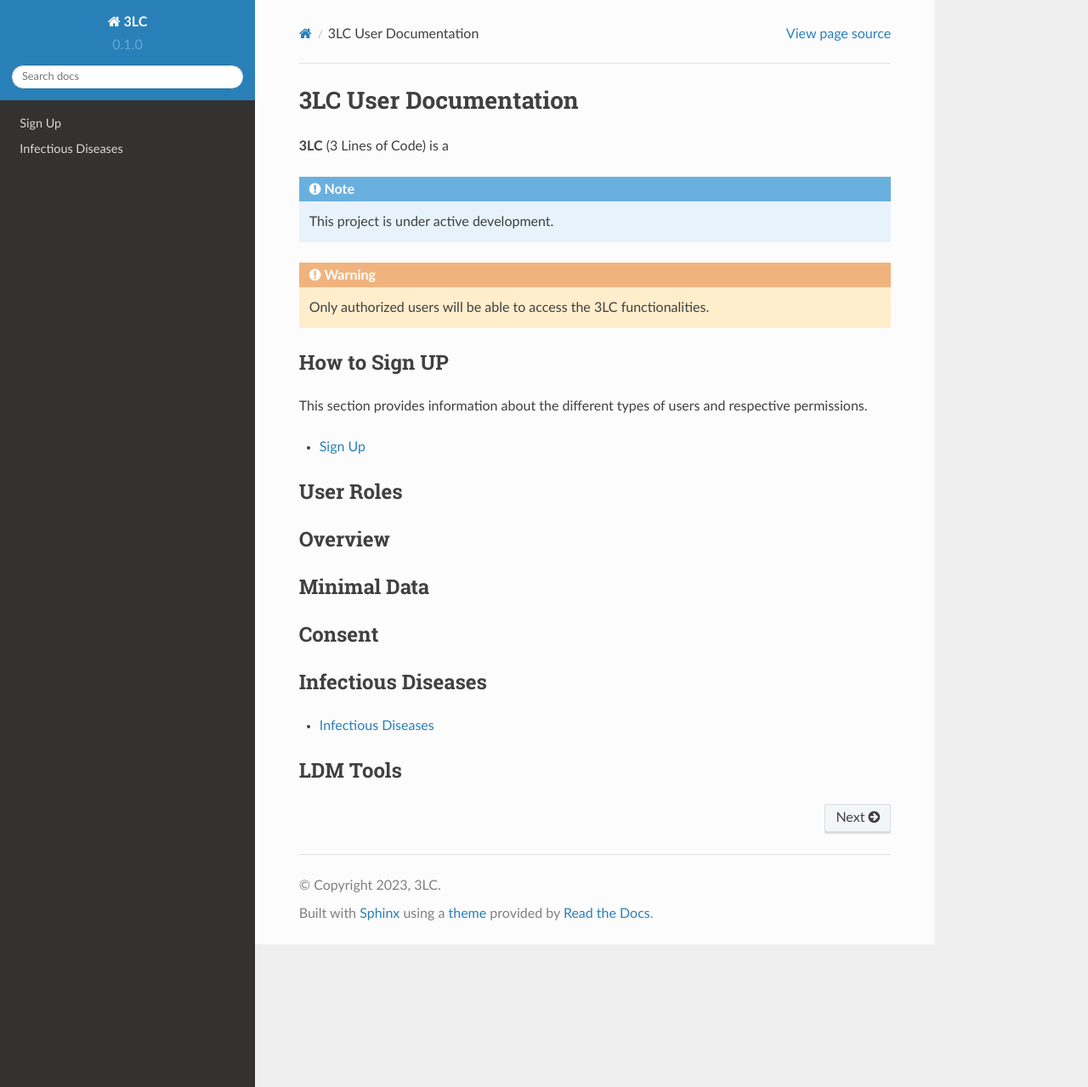
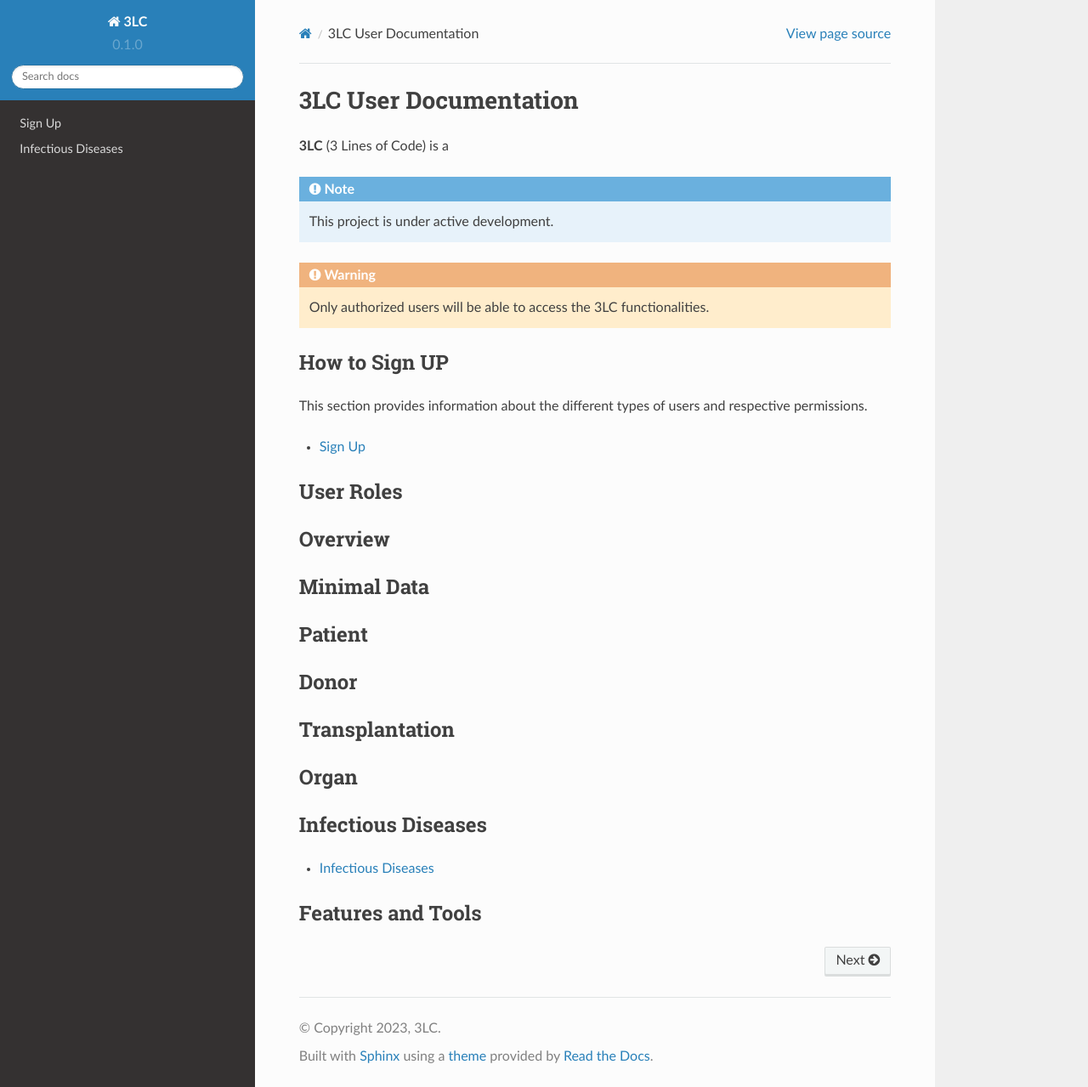
Before and after one commit to swiss-transplant-cohort-study/3LC-user-manual, a Sphinx documentation site: the page built from docs/source/index.rst, in a window 1280 px wide and 1279 px high. Shown: the whole window at 85% size. Built offline with Sphinx 7.4.7 and the Read the Docs theme 2.0.0, drawn with Linux system fonts in a browser that asks for light colours.

Commit message:
Update index.rst

```diff
--- a/docs/source/index.rst
+++ b/docs/source/index.rst
@@ -30,8 +30,17 @@ Overview
 Minimal Data
 *****************
 
-Consent
-**************
+Patient
+**********
+
+Donor
+*******
+
+Transplantation
+****************
+
+Organ
+***************
 
 Infectious Diseases
 *******************
@@ -41,5 +50,5 @@ Infectious Diseases
 
    infdis
 
-LDM Tools
+Features and Tools
 **************
```
